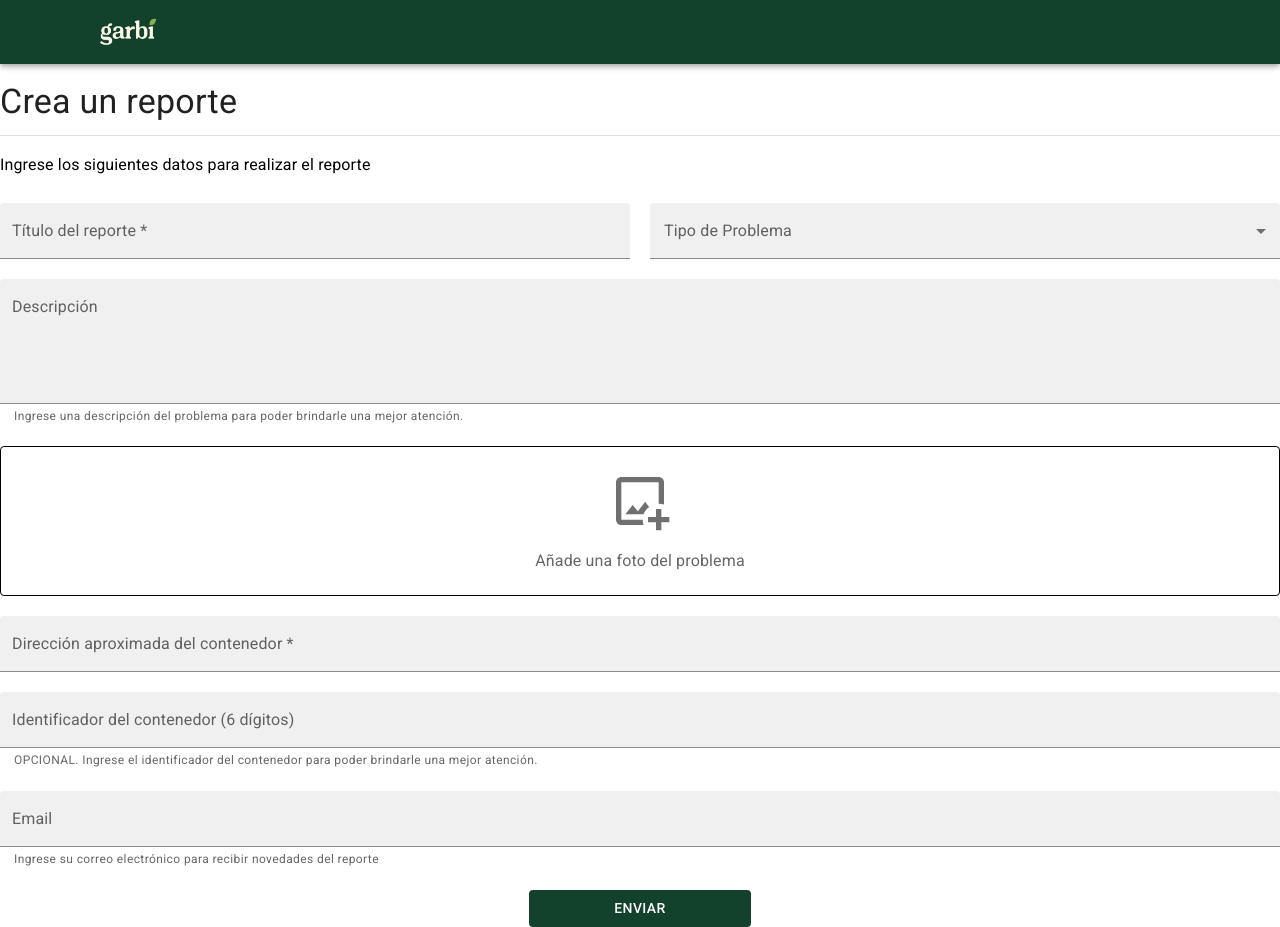
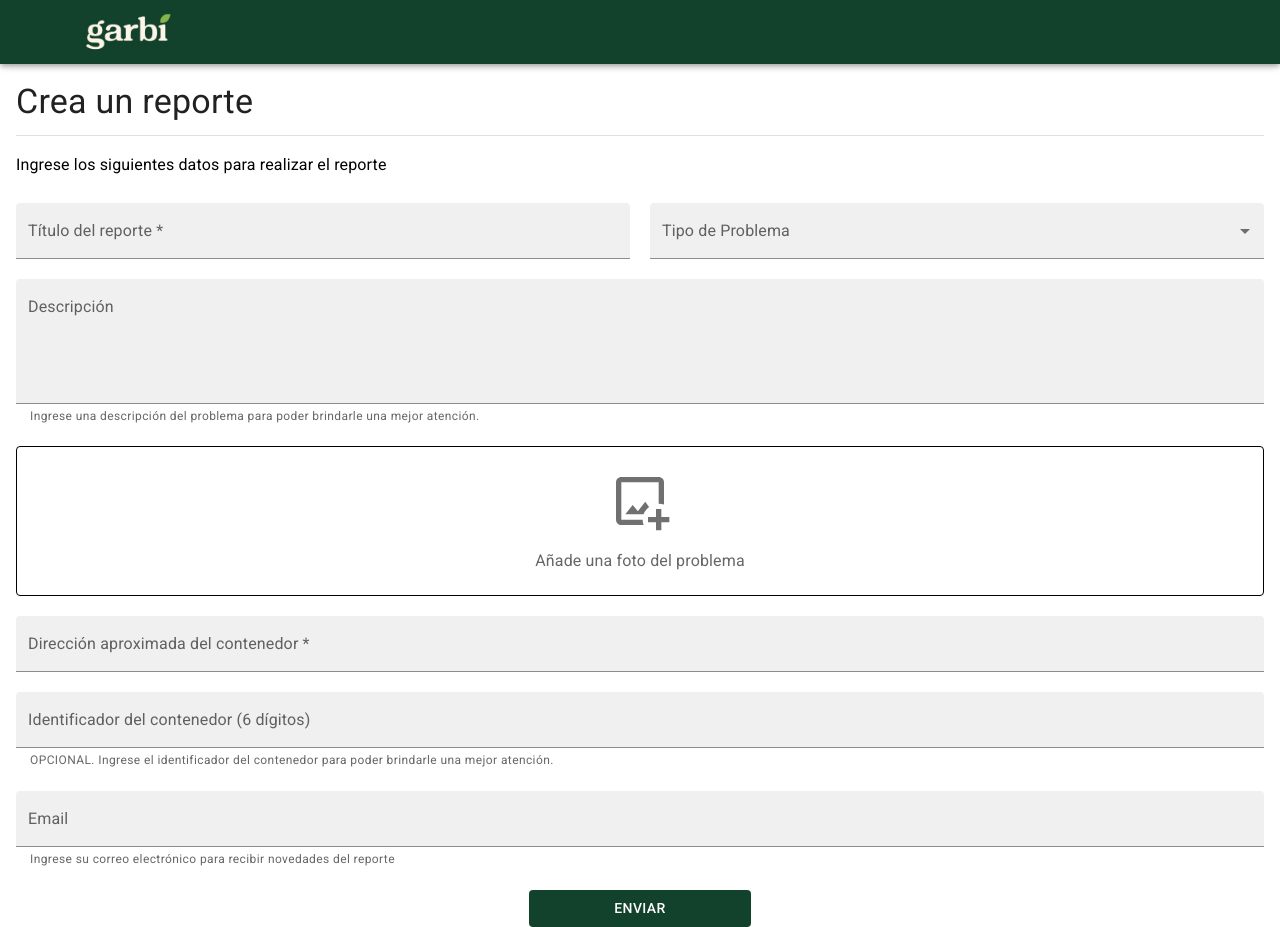
Before and after one commit to SofiaPalmieri/garbi-front, a React (Vite) app: page /reportes/new in a window 1280 px wide. Built offline with nearby package versions, Linux system fonts and the light colour scheme.

Commit message:
fix create report

```diff
--- a/src/components/Header/Header.jsx
+++ b/src/components/Header/Header.jsx
@@ -65,7 +65,7 @@ export const Header = ({ logoOnly = false }) => {
                                 component={'button'}
                                 onClick={() => navigate('/home')}
                             >
-                                <img src={garbiLogo} height="30" width="60"
+                                <img src={garbiLogo} height="40"
                                 ></img>
                             </Box>
                         </Box> :
--- a/src/pages/CreateReport/CreateReportPage.jsx
+++ b/src/pages/CreateReport/CreateReportPage.jsx
@@ -1,4 +1,4 @@
-import { Box, Button, Divider, FormControl, Grid, Input, TextField, Typography } from '@mui/material'
+import { Box, Button, Divider, FormControl, Grid, Input, TextField, Typography, Select, MenuItem, InputLabel } from '@mui/material'
 import React from 'react'
 import { Controller, useForm } from 'react-hook-form'
 import { InputForm } from '../../components/InputForm';
@@ -6,6 +6,13 @@ import { SelectForm } from '../../components/SelectForm/SelectForm';
 import CameraAltIcon from '@mui/icons-material/CameraAlt';
 import addImage from "/src/assets/mdi_image-plus-outline.svg"
 
+const tipos = [
+    { value: 'CONTENEDOR_ROTO', label: 'Contenedor en mal estado' },
+    { value: 'CONTENEDOR_SUCIO', label: 'Contenedor sucio' },
+    { value: 'BASURA_EN_LA_CALLE', label: 'Basura en la calle' },
+    { value: 'CONTENEDOR_FALTANTE', label: 'Contenedor faltante' },
+    { value: 'OTROS', label: 'Otro' },
+  ];
 
 export const CreateReportPage = () => {
     const { control, handleSubmit, formState: { errors } } = useForm({
@@ -14,12 +21,19 @@ export const CreateReportPage = () => {
             password: "",
         },
     });
+
+    let shrink = true
+
     return (
         <Box
             sx={{
-                width: 1,
+                // width: 1,
                 // maxWidth: '1020px',
                 // margin: 'auto'
+                width: '100%',
+                maxWidth: '1400px',
+                margin: 'auto',
+                padding: '0 16px'
             }}
         >
             <Box sx={{ padding: '16px 0 13px' }}>
@@ -65,15 +79,38 @@ export const CreateReportPage = () => {
                         />
                     </Grid>
                     <Grid item xs={6}>
-                        <SelectForm
+                        <Controller
                             name='typeOfProblem'
                             control={control}
-                            errors={errors}
-                            shrink={false}
-                            options={[]}
-                            label={'Tipo de Problema'}
-                            variant='filled'
-                            size='medium'
+                            rules={{ required: true }}
+                            render={({ field }) => (
+                                <FormControl variant={'filled'} size={'medium'} fullWidth>
+                                    {/* i dont know why i need to put another input label when i use shrink prop */}
+                                    {!shrink ?
+                                        <InputLabel id={'typeOfProblem' + "-label"} shrink={false}>{'Tipo de Problema'}</InputLabel>
+                                        :
+                                        <InputLabel id={'typeOfProblem' + "-label"}>{'Tipo de Problema'}</InputLabel>
+                                    }
+                                    <Select
+                                        size={'medium'}
+                                        fullWidth
+                                        variant={'filled'}
+                                        label={'Tipo de Problema'}
+                                        {...field}
+                                    >
+                                        {tipos.map((option) => (
+                                            <MenuItem key={option.value} value={option.value}>
+                                                {option.label}
+                                            </MenuItem>
+                                        ))}
+                                    </Select>
+                                    {errors['typeOfProblem'] && (
+                                        <Typography fontSize={'0.85rem'} paddingLeft={1.5} color={'red'}>
+                                            {errors['typeOfProblem'].message}
+                                        </Typography>
+                                    )}
+                                </FormControl>
+                            )}
                         />
                     </Grid>
                     <Grid item xs={12}>
--- a/src/pages/Report/ReportContent.jsx
+++ b/src/pages/Report/ReportContent.jsx
@@ -220,9 +220,10 @@ export const ReportContent = () => {
                                                     height: '30px'
                                                 }}
                                             >
-                                                <MenuItem value={10}>Ten</MenuItem>
-                                                <MenuItem value={20}>Twenty</MenuItem>
-                                                <MenuItem value={30}>Thirty</MenuItem>
+                                                <MenuItem value={1}>NUEVO</MenuItem>
+                                                <MenuItem value={2}>EN REVISIÓN</MenuItem>
+                                                <MenuItem value={3}>RECHAZADO</MenuItem>
+                                                <MenuItem value={4}>RESUELTO</MenuItem>
                                             </Select>
                                         </FormControl>
                                     </TableCell>
```
